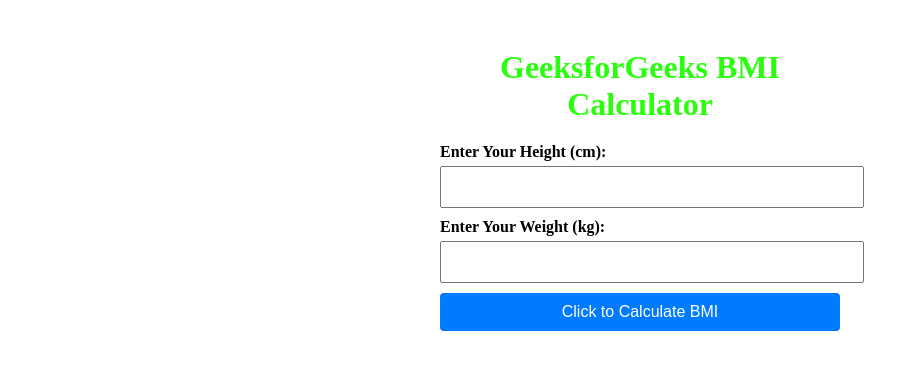
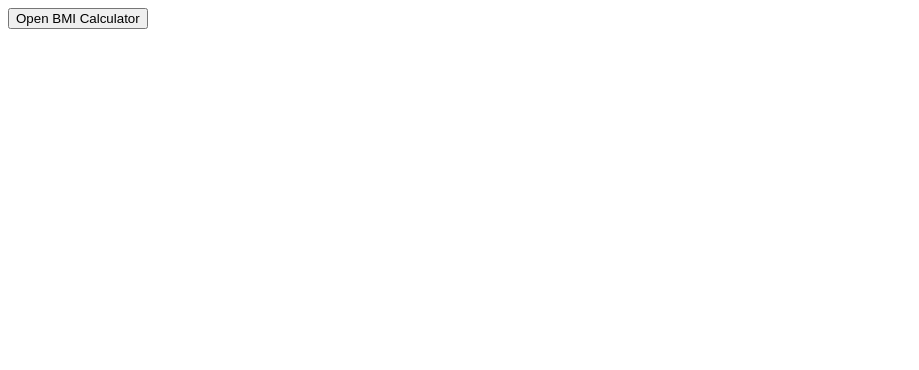
Before and after one commit to G8ur/calculator, a React (Create React App) app: page / in a window 1280 px wide. Shown: the top 370 px of the page, without its empty margins (0-919 px from the left). Built offline with nearby package versions, Linux system fonts and the light colour scheme.

Commit message:
button added

```diff
--- a/src/App.js
+++ b/src/App.js
@@ -1,11 +1,19 @@
 
 import './App.css';
 import BmiCalculator from './components/bmiCalculator';
+import React, { useState } from 'react';
 
 function App() {
+  const [showBmiCalculator, setShowBmiCalculator] = useState(false);
+
+  const handleButtonClick = () => {
+    setShowBmiCalculator(true);
+  };
+
   return (
-    <div >
-     <BmiCalculator/>
+    <div>
+      <button onClick={handleButtonClick}>Open BMI Calculator</button>
+      {showBmiCalculator && <BmiCalculator />}
     </div>
   );
 }
--- a/src/components/bmiCalculator.js
+++ b/src/components/bmiCalculator.js
@@ -33,7 +33,8 @@
 
 	return (
 		<div className="container">
-			<h1>GeeksforGeeks BMI Calculator</h1>
+        <h3>BMI Calculator</h3>
+
 			<div className="input-container">
 				<label htmlFor="height">Enter Your Height (cm):</label>
 				<input
```
